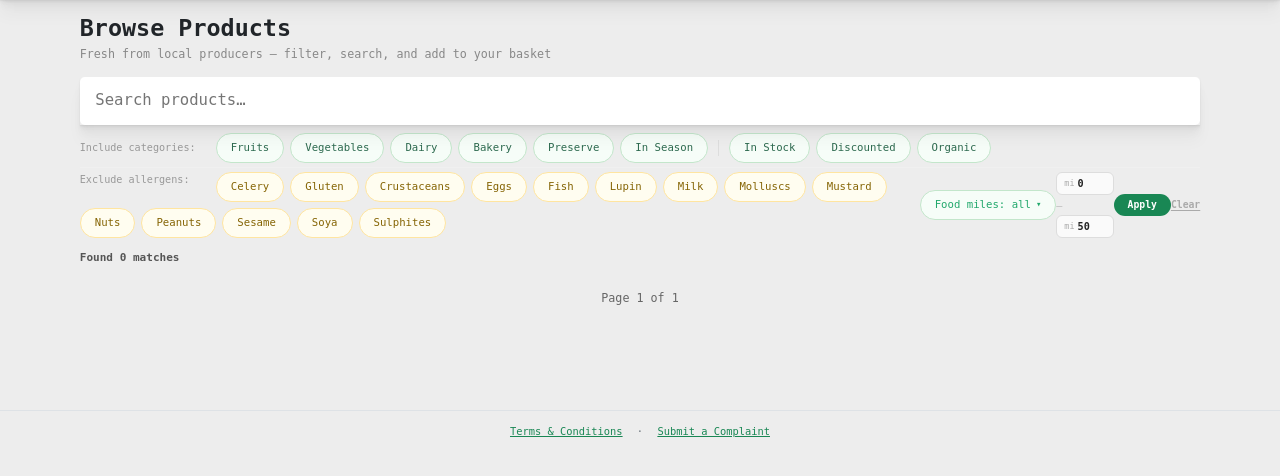
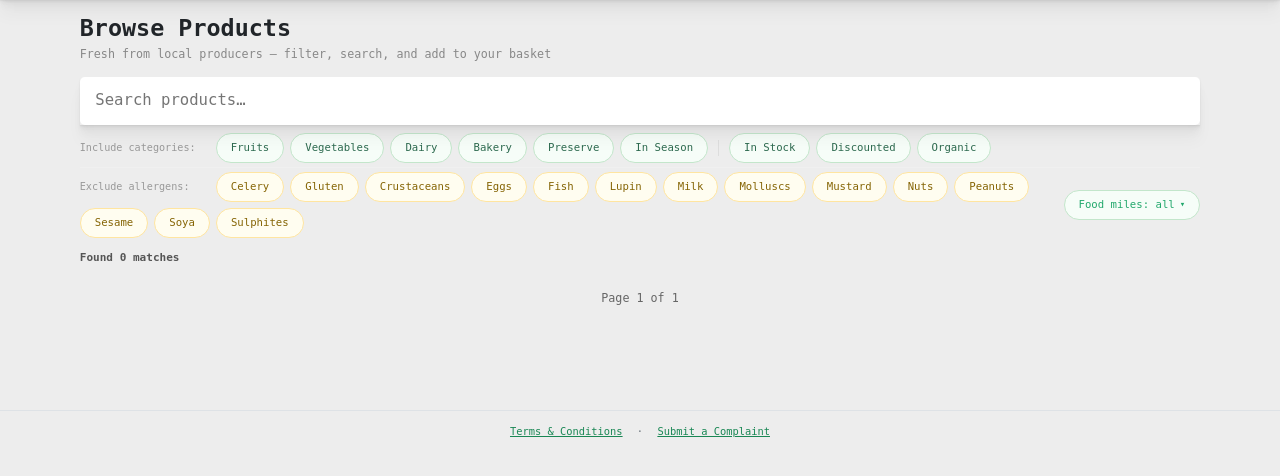
Before and after one commit to SkProGL/marketplace, a Django app: page / in a window 1280 px wide. Shown: the part 50-526 px from the top of the page. Run offline with Django 5.2, Linux system fonts and the light colour scheme; data that the repository does not hold is empty.

Commit message:
Add fixes

```diff
--- a/marketplace_platform/core/templates/components/widget-food-miles.html
+++ b/marketplace_platform/core/templates/components/widget-food-miles.html
@@ -27,21 +27,6 @@
       <button type="button" class="fm-clear"  id="fm-clear">Clear</button>
     </div>
   </div>
-
-  <div class="fm-bar-inputs">
-    <div class="fm-input-box">
-      <span class="fm-unit">mi</span>
-      <input class="fm-number" id="fm-min-num" type="number" min="0" max="50" value="0">
-    </div>
-    <span class="fm-dash">&ndash;</span>
-    <div class="fm-input-box">
-      <span class="fm-unit">mi</span>
-      <input class="fm-number" id="fm-max-num" type="number" min="0" max="50" value="50">
-    </div>
-  </div>
-
-  <button type="button" class="fm-apply" id="fm-apply">Apply</button>
-  <button type="button" class="fm-clear"  id="fm-clear">Clear</button>
 </div>
 
 <style>
--- a/marketplace_platform/core/templates/home.html
+++ b/marketplace_platform/core/templates/home.html
@@ -17,7 +17,7 @@
   </div>
 
   <div class="filters home-filter-row">
-    <span class="home-allergen-label">Include categories:</span>
+    <span class="home-allergen-label" stlye="align-content:center">Include categories:</span>
     <input type="checkbox" id="fruit" name="category" value="Fruit"
            {% if "Fruit" in selected_categories %}checked{% endif %}>
     <label for="fruit">Fruits</label>
@@ -52,7 +52,7 @@
   </div>
   <div style="display:flex;align-items:center;gap:10px;flex-wrap:wrap;margin:0 0 12px;padding-top:4px;border-top:1px solid #f0f0f0;">
     <div class="filters" style="margin:0;flex:1;">
-      <span class="home-allergen-label">Exclude allergens:</span>
+      <span class="home-allergen-label" style="align-content:center">Exclude allergens:</span>
       {% for allergen in allergen_list %}
         <input type="checkbox" name="exclude_allergen" value="{{ allergen }}"
                id="exc-{{ allergen }}"
```
Also changed, not shown: 1 other file.
